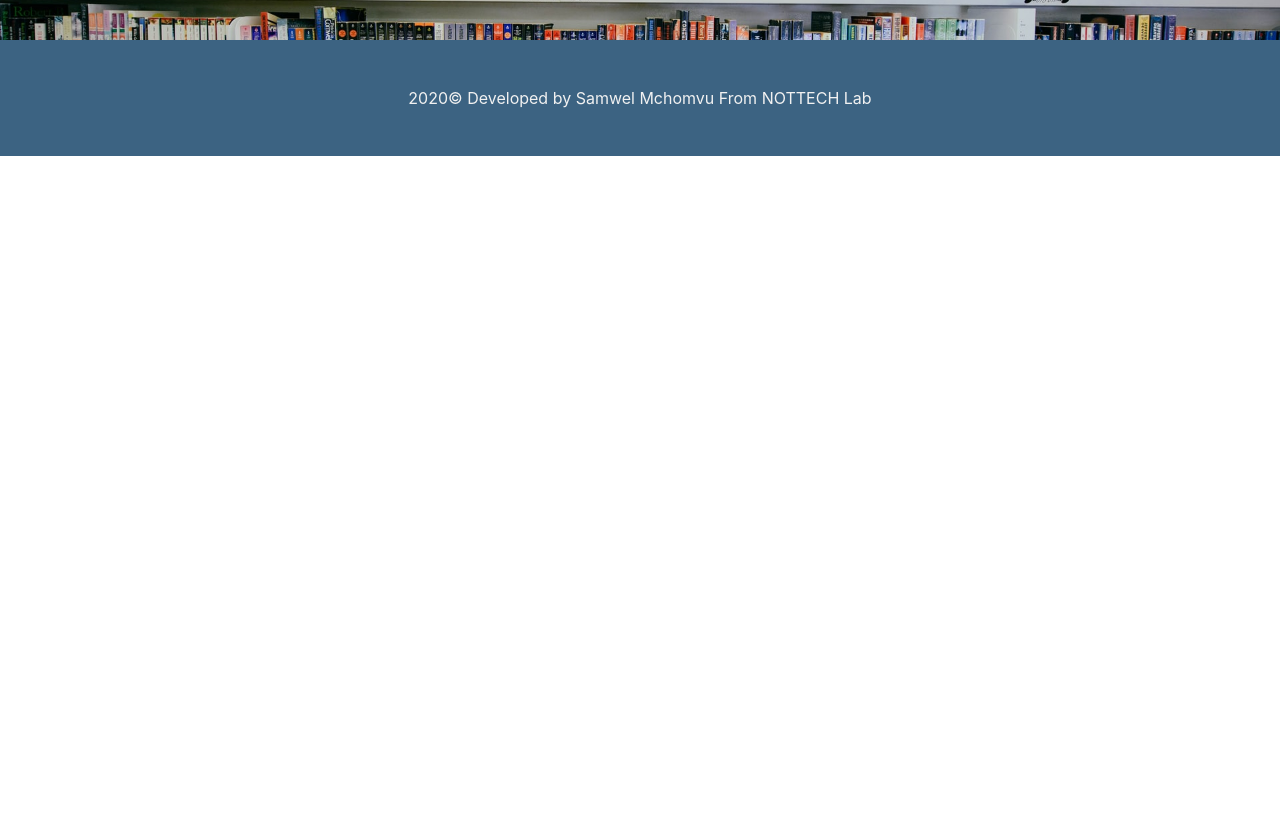
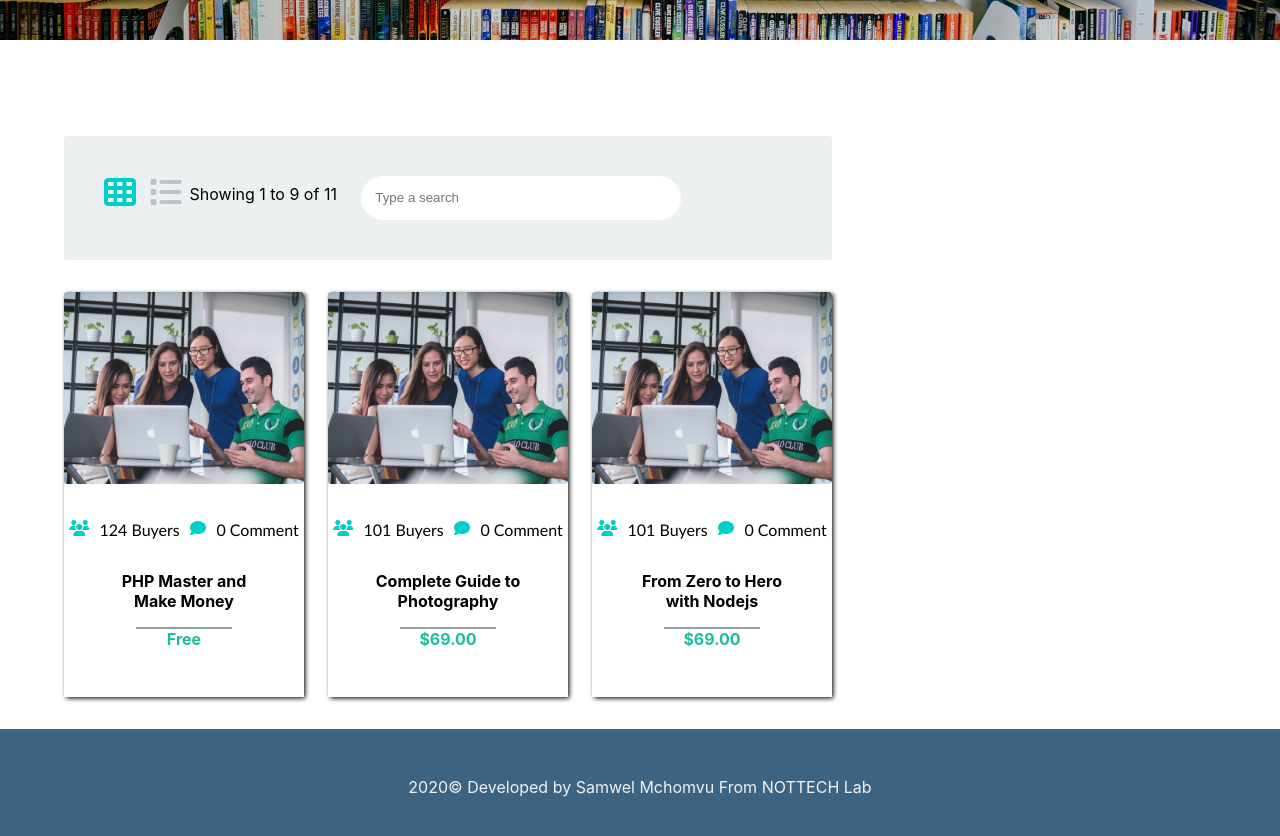
Before and after one commit to mchomvus4/education, a React (Create React App) app: page /course in a window 1280 px wide. Shown: the part 360-1196 px from the top of the page. Before the commit the page ends 800 px from the top, so only its background shows below. Built offline with nearby package versions, Linux system fonts and the light colour scheme.

Commit message:
files updated

```diff
--- a/src/components/Section/Course.css
+++ b/src/components/Section/Course.css
@@ -1,4 +1,4 @@
-.flex_course_section{
+.flex_first_section{
         padding-top: 8rem;
         background-image: url(../../images/library3.jpg);
         background-repeat: no-repeat;
@@ -7,7 +7,9 @@
         background-position: center;
         height: 50vh;
 
+
 }
+
 .course h2{
         color: #fff;
         text-align: center;
@@ -26,3 +28,93 @@
 .homepage:hover{
         color: #fff;
 }
+/*end of the first section css code*/
+.flex_main{
+    margin-top: 6rem;
+    width: 60%;
+    margin-left: 5%;
+}
+.flex_right{
+    background: #00cec9;
+
+}
+.search_bar{
+    background: #ecf0f1;
+    padding: 2.5rem;
+    border-radius: 0.2rem;
+    display: flex;
+    flex-wrap: wrap;
+}
+.search_th {
+    color: #00cec9;
+}
+.search_list{
+    color: #bdc3c7;
+}
+.showing{
+    padding: 0.5rem;
+    flex-wrap: nowrap;
+}
+.input{
+    width: 20rem;
+    border-radius: 4rem;
+    border: none;
+    outline: none;
+}
+.btn_btn_search{
+    position: absolute;
+    top: 0;
+    right: 0;
+    width: 6rem;
+}
+.courses_price{
+    display: flex;
+    margin-top: 2rem;
+    background: #fff;
+    justify-content: space-between;
+}
+.course_image{
+    width: 15rem;
+    height: 12rem;
+    border-radius: 0.2rem;
+    transition: transform .4s;
+
+}
+.card_body_course{
+    background: #fff;
+    box-shadow: .1rem .13rem 0.3rem;
+    margin-bottom: 2rem;
+    flex-wrap: wrap;
+}
+.course_image:hover{
+
+  transform: scale(1.01);
+}
+.php_master{
+    text-align: center;
+     padding-bottom: 1rem;
+
+}
+.php_master:hover{
+    color: #16a085;
+    cursor: pointer;
+}
+._border{
+    border-top: 0.15rem solid #95a5a6;
+    text-align: center;
+    margin: 0rem 30%;
+    color: #1abc9c;
+    margin-bottom: 3rem;
+}
+/* media query section */
+@media only screen and (max-width:500px){
+    .courses_price{
+        flex-wrap: wrap;
+
+    }
+}
+@media screen and (max-width:768px){
+    .courses_price{
+       flex-wrap: wrap;
+    }
+}
--- a/src/components/Section/Course.jsx
+++ b/src/components/Section/Course.jsx
@@ -1,14 +1,82 @@
 import React from 'react';
 import './Course.css';
+import image1 from '../../images/s6-img3.jpg';
 function Course() {
     return (
-        <section className="flex_course_section">
+        <>
+        <section className="flex_first_section">
             <div className="course">
                 <h2>Courses <br/><span className="homepage">homepage</span><span>- courses</span> </h2>
+           </div>
+        </section>
+            <section className="flex_main">
+               <div className="search_bar">
+                    <li className="fa fa-th fa-2x search_th "></li>  &nbsp; &nbsp;
+                    <li className="fa fa-list fa-2x search_list"></li>
+                    <p className="showing">Showing 1 to 9 of 11</p>
+                    <div className="btn_btn_search">
+                        <li className="fa fa-search"></li>
+                    </div>
+                    <input className="input" type="text" placeholder="Type a search" />
 
-           </div>
 
-       </section>
+            </div>
+             <section className="courses_price">
+                 <div className="card_body_course">
+                <div className="card">
+                  <img src={image1} alt="card_image" className="course_image"/>
+                </div>
+                 <div className="buyer_comment">
+                   <i className='fa fa-users user_icon'></i>
+                      <p className="_course_cost">124 Buyers</p>
+                      <i className='fa fa-comment comment_icon'></i>
+                      <p className="_comment">0 Comment</p>
+                        </div>
+                        <div className="">
+                            <b><p className="php_master">PHP Master and<br /> Make Money</p></b>
+                            <p className="_border"><b>Free</b></p>
+                    </div>
+
+                </div>
+
+                       <div className="card_body_course">
+                <div className="card">
+                  <img src={image1} alt="card_image" className="course_image"/>
+                </div>
+                 <div className="buyer_comment">
+                   <i className='fa fa-users user_icon'></i>
+                      <p className="_course_cost">101 Buyers</p>
+                      <i className='fa fa-comment comment_icon'></i>
+                      <p className="_comment">0 Comment</p>
+                        </div>
+                        <div className="">
+                            <b><p className="php_master">Complete Guide to<br /> Photography</p></b>
+                            <p className="_border"><b>$69.00</b></p>
+                    </div>
+
+                    </div>
+                       <div className="card_body_course">
+                <div className="card">
+                  <img src={image1} alt="card_image" className="course_image"/>
+                </div>
+                 <div className="buyer_comment">
+                   <i className='fa fa-users user_icon'></i>
+                      <p className="_course_cost">101 Buyers</p>
+                      <i className='fa fa-comment comment_icon'></i>
+                      <p className="_comment">0 Comment</p>
+                        </div>
+                        <div className="">
+                            <b><p className="php_master">From Zero to Hero<br /> with Nodejs</p></b>
+                            <p className="_border"><b>$69.00</b></p>
+                    </div>
+
+                </div>
+
+            </section>
+            </section>
+
+
+            </>
     )
 }
 
```
Also changed, not shown: src/images/cost1.png (added). Lines whose indentation alone changed are shown as unchanged.
